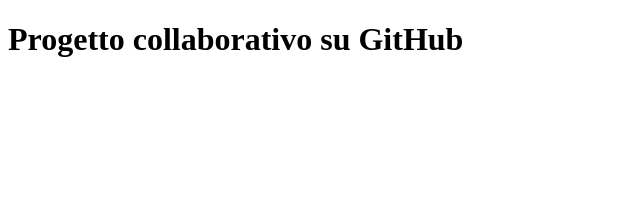
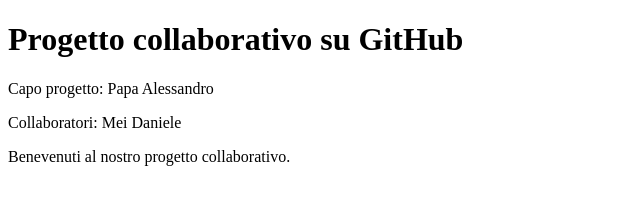
Before and after one commit to a-LESS-andro/progettoPapa, a plain HTML site: page index.html in a window 1280 px wide. Shown: the whole page, without its empty margins (0-640 px from the left). Drawn offline with Linux system fonts and the light colour scheme.

Commit message:
Update index.html

```diff
--- a/index.html
+++ b/index.html
@@ -7,5 +7,9 @@
 </head>
 <body>
     <h1>Progetto collaborativo su GitHub</h1>
+    <p>Capo progetto: Papa Alessandro</p>
+    <p>Collaboratori: Mei Daniele</p>
+    Benevenuti al nostro progetto collaborativo.
+
 </body>
 </html>
```
